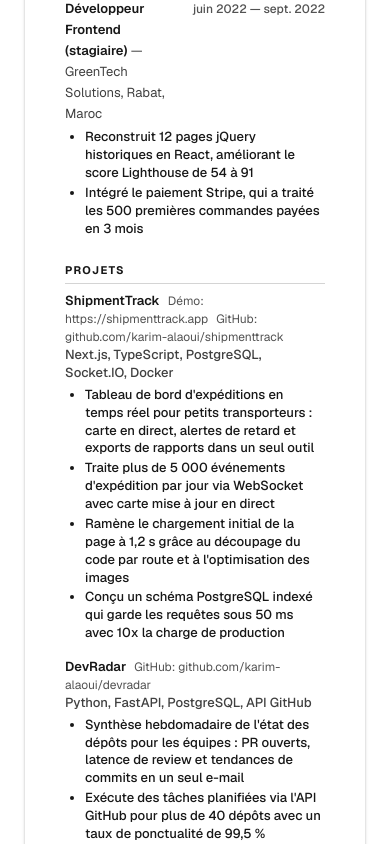
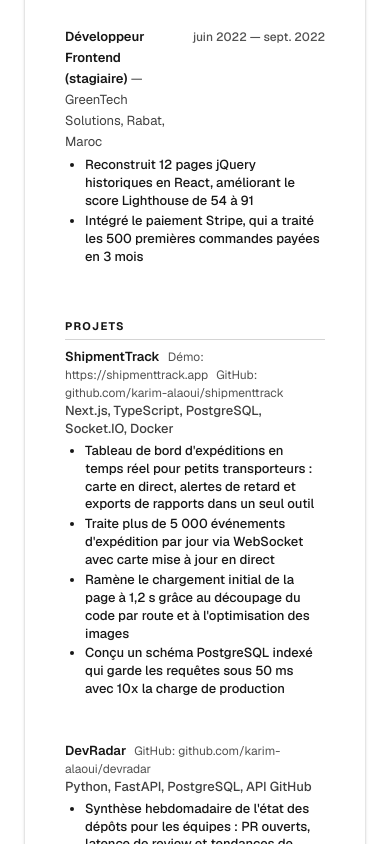
Before and after one commit to B00ZI/CVpolish, a Next.js app in the folder frontend/: page /jobs/job-medilink in a window 390 px wide. Shown: the part 2000-2844 px from the top of the page. Built offline with nearby package versions, Linux system fonts and the light colour scheme.

Commit message:
Smoth scrollbars, roomier CV end, add-row lives in reserved gap (no layout pop)

```diff
--- a/frontend/app/globals.css
+++ b/frontend/app/globals.css
@@ -138,6 +138,28 @@
   }
 }
 
+/* Slimmer, subtler scrollbars everywhere (incl. the workspace panes) */
+* {
+  scrollbar-width: thin;
+  scrollbar-color: rgb(163 163 163 / 0.5) transparent; /* neutral-400/50 */
+}
+::-webkit-scrollbar {
+  width: 8px;
+  height: 8px;
+}
+::-webkit-scrollbar-track {
+  background: transparent;
+}
+::-webkit-scrollbar-thumb {
+  background-color: rgb(163 163 163 / 0.5);
+  border-radius: 9999px;
+  border: 2px solid transparent;
+  background-clip: content-box;
+}
+::-webkit-scrollbar-thumb:hover {
+  background-color: rgb(115 115 115 / 0.7);
+}
+
 /* ===== Print / Save-as-PDF (A4) ===== */
 /* margin 0 makes Chrome omit its automatic page headers/footers
    (date, page title, URL) — the sheet adds its own padding instead */
--- a/frontend/app/jobs/[id]/cv-preview.tsx
+++ b/frontend/app/jobs/[id]/cv-preview.tsx
@@ -175,13 +175,17 @@ function Editable({
 
 /** Inline "add" affordance (same editing UX as Editable): hidden until
  *  its section is hovered or flashed amber; then opens an empty textarea.
- *  Enter or blur saves, empty text is discarded, Escape cancels. */
+ *  Enter or blur saves, empty text is discarded, Escape cancels.
+ *  Positioned by the caller inside a reserved gap, so showing it never
+ *  pushes the CV content around. */
 function AddRow({
   label,
   onAdd,
+  className,
 }: {
   label: string;
   onAdd: (v: string) => void;
+  className?: string;
 }) {
   const [adding, setAdding] = useState(false);
   const [draft, setDraft] = useState("");
@@ -194,24 +198,7 @@ function AddRow({
     setAdding(false);
   }
 
-  if (!adding) {
-    return (
-      <button
-        type="button"
-        title={label}
-        onClick={() => {
-          setDraft("");
-          skipBlur.current = false;
-          setAdding(true);
-        }}
-        className="cv-add-row mt-0.5 inline-flex cursor-text items-center gap-1 text-[12px] text-neutral-400 transition-colors hover:text-neutral-700 dark:text-neutral-500 dark:hover:text-neutral-300"
-      >
-        <Plus className="h-3 w-3" />
-        {label}
-      </button>
-    );
-  }
-
+  if (adding) {
     return (
       <textarea
         autoFocus
@@ -233,6 +220,26 @@ function AddRow({
         rows={2}
         className="w-full resize-none rounded-sm bg-white p-0.5 text-neutral-900 ring-2 ring-blue-600 outline-hidden [font-family:inherit] [font-size:inherit]"
       />
+    );
+  }
+
+  return (
+    <button
+      type="button"
+      title={label}
+      onClick={() => {
+        setDraft("");
+        skipBlur.current = false;
+        setAdding(true);
+      }}
+      className={cn(
+        "cv-add-row cursor-text items-center gap-1 text-[12px] text-neutral-400 transition-colors hover:text-neutral-700 dark:text-neutral-500 dark:hover:text-neutral-300",
+        className,
+      )}
+    >
+      <Plus className="h-3 w-3" />
+      {label}
+    </button>
   );
 }
 
@@ -358,7 +365,8 @@ export function CvPreview({
                       {fmtRange(exp.startDate, exp.endDate, L.present)}
                     </p>
                   </div>
-                  <ul className="mt-1 list-disc space-y-0.5 pl-5 leading-snug">
+                  <div className="relative mt-1">
+                    <ul className="list-disc space-y-0.5 pl-5 leading-snug pb-7 print:pb-0">
                       {exp.bullets.map((b, i) => (
                         <li key={i}>
                           <Editable
@@ -383,9 +391,10 @@ export function CvPreview({
                           />
                         </li>
                       ))}
-                    <li className="list-none">
+                    </ul>
                     <AddRow
                       label={L.addBullet}
+                      className="absolute bottom-1 left-5"
                       onAdd={(v) =>
                         onEditProfile((p) => ({
                           ...p,
@@ -397,8 +406,7 @@ export function CvPreview({
                         }))
                       }
                     />
-                    </li>
-                  </ul>
+                  </div>
                 </li>
               ))}
             </ul>
@@ -427,7 +435,8 @@ export function CvPreview({
                       {prj.techStack.join(", ")}
                     </p>
                   )}
-                  <ul className="mt-1 list-disc space-y-0.5 pl-5 leading-snug">
+                  <div className="relative mt-1">
+                    <ul className="list-disc space-y-0.5 pl-5 leading-snug pb-7 print:pb-0">
                       {prj.bullets.map((b, i) => (
                         <li key={i}>
                           <Editable
@@ -452,9 +461,10 @@ export function CvPreview({
                           />
                         </li>
                       ))}
-                    <li className="list-none">
+                    </ul>
                     <AddRow
                       label={L.addBullet}
+                      className="absolute bottom-1 left-5"
                       onAdd={(v) =>
                         onEditProfile((p) => ({
                           ...p,
@@ -466,8 +476,7 @@ export function CvPreview({
                         }))
                       }
                     />
-                    </li>
-                  </ul>
+                  </div>
                 </li>
               ))}
             </ul>
--- a/frontend/app/jobs/[id]/workspace.tsx
+++ b/frontend/app/jobs/[id]/workspace.tsx
@@ -289,7 +289,7 @@ export function Workspace({ jobId }: { jobId: string }) {
 
       {/* Single view: two independent panes on desktop — the left panel
           is fully pinned (it never moves, no matter how far you scroll) */}
-      <main className="mx-auto max-w-[1500px] px-6 pb-24 pt-8 print:p-0 lg:flex lg:h-full lg:min-h-0 lg:pr-3 print:h-auto print:overflow-visible">
+      <main className="mx-auto max-w-[1500px] px-6 pb-40 pt-8 print:p-0 lg:flex lg:h-full lg:min-h-0 lg:pr-3 print:h-auto print:overflow-visible">
         <div className="grid gap-10 lg:h-full lg:w-full lg:grid-cols-[minmax(360px,440px)_1fr] print:block print:h-auto">
           {/* ===== Left: match & gaps (its own scroll) + pinned finish bar ===== */}
           <aside className="flex flex-col gap-6 print:hidden lg:h-full lg:pr-3">
```
Lines whose indentation alone changed are shown as unchanged.
